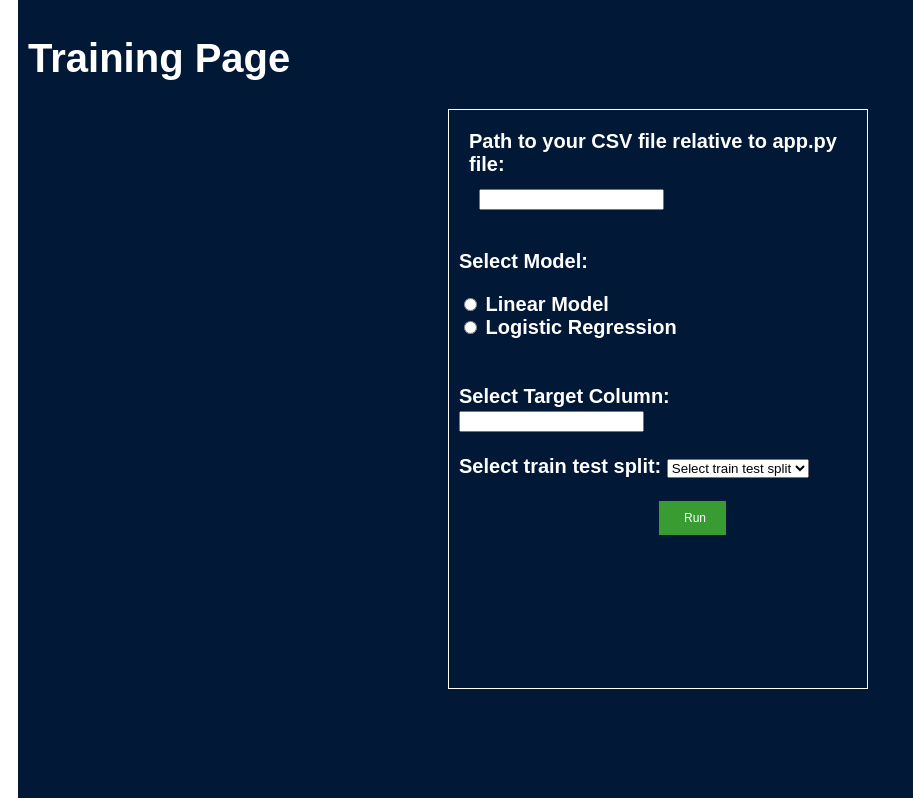
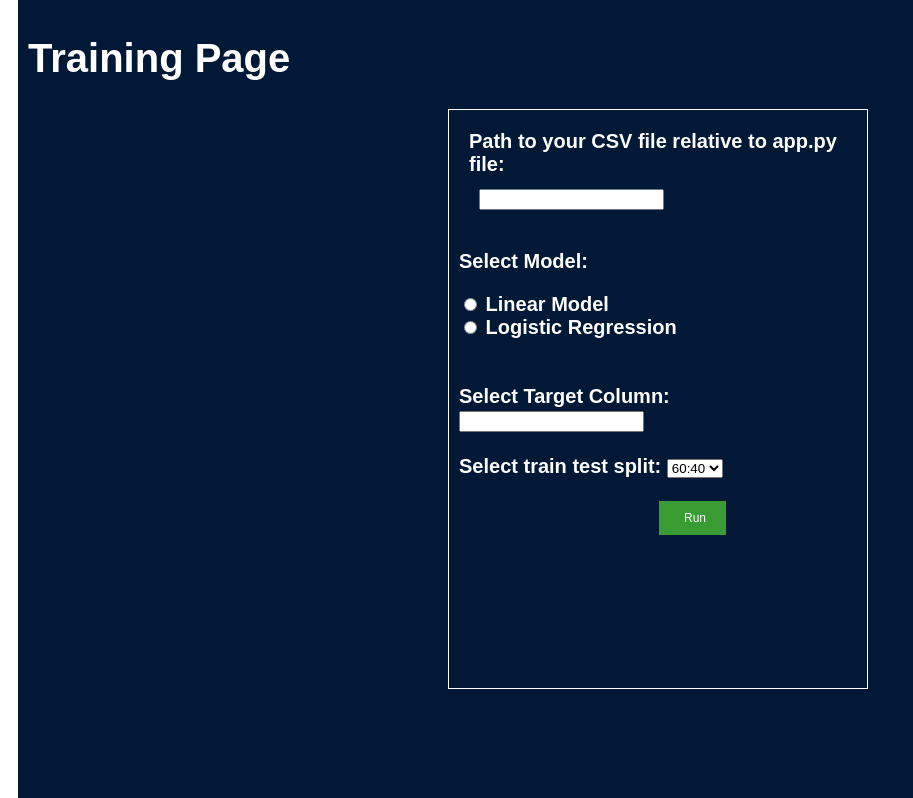
Before and after one commit to Sammac-dev/unihack_2022, a FastAPI app: page /train in a window 1280 px wide. Shown: the part 119-917 px from the top of the page, without its empty margins (0-913 px from the left). Run offline with FastAPI, Linux system fonts and the light colour scheme; some libraries are stand-ins or nearby versions.

Commit message:
train.html

```diff
--- a/templates/train.html
+++ b/templates/train.html
@@ -21,7 +21,7 @@
               <label for="linearmodel">Linear Model</label><br>
               <input type="radio" id="regression" name="model" value="logregression">
               <label for="logregression"> Logistic Regression</label><br>
-
+<!-- cross-sectional models ^ ,time series models (ARIMAX, etc. ), deep learning models (neutral network types etc.) -->
             <br>
             <br>
 
@@ -32,11 +32,9 @@
             <br>
 
             Select train test split: <select name="testSize" id="train_test">
-
                 <option value="0.2" selected="selected">80:20</option>
                 <option value="0.3" selected="selected">70:30</option>
                 <option value="0.4" selected="selected">60:40</option>
-                <option value="" selected="selected">Select train test split</option>
             </select>
 
             <br>
```
